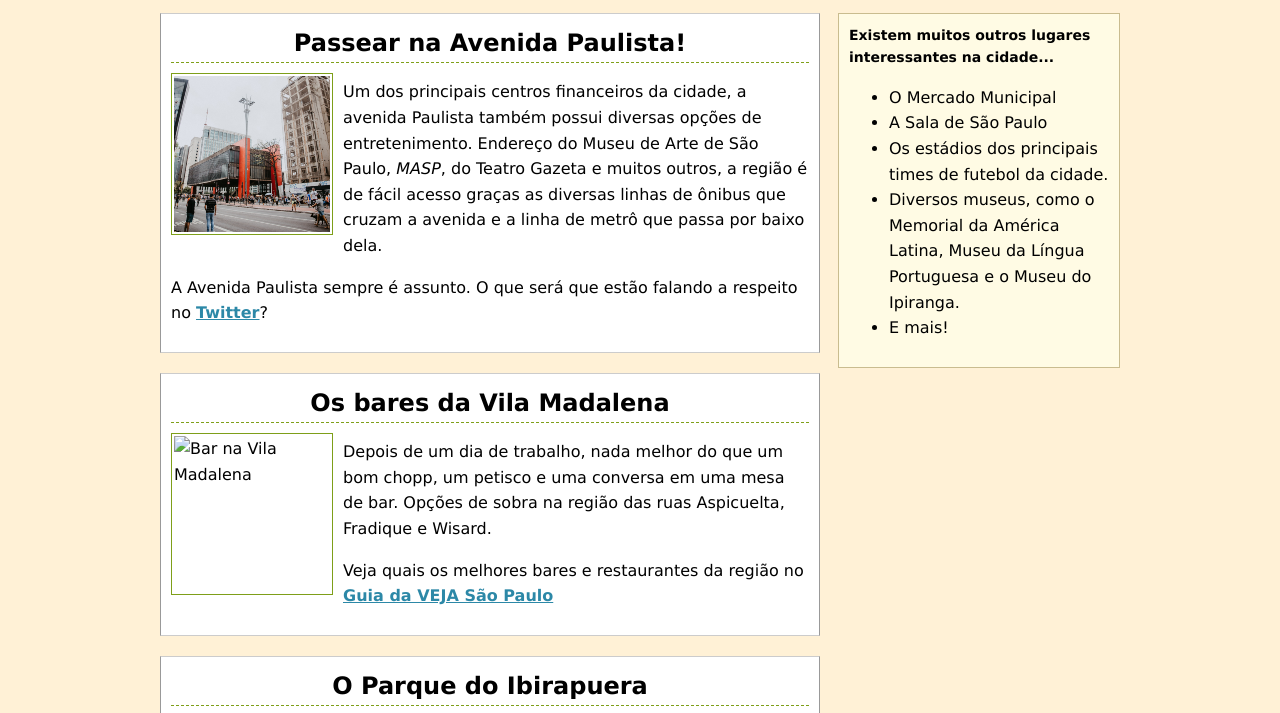
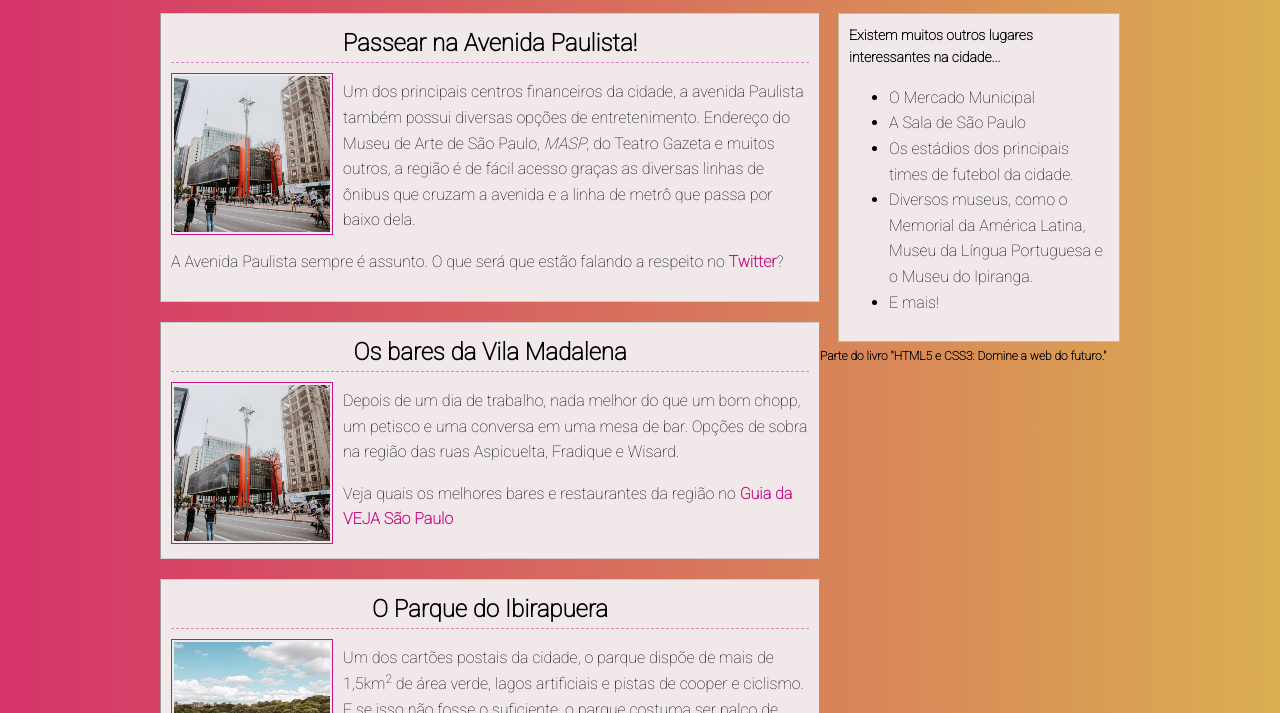
Before and after one commit to nycolemendonca/html5-css3-domine-a-web-do-futuro, a plain HTML site: page projeto1-cap2/index.html in a window 1280 px wide. Shown: the part 81-794 px from the top of the page. Drawn offline with nearby package versions, Linux system fonts and the light colour scheme; a script that the page names is missing.

Commit message:
Update index.html

```diff
--- a/projeto1-cap2/index.html
+++ b/projeto1-cap2/index.html
@@ -10,6 +10,7 @@
     <script src="prefixfree.min.js"></script>
     <link rel="icon" href="icon.ico">
     <style>
+        @import url('https://fonts.googleapis.com/css2?family=Roboto:wght@100&display=swap');
         .container {
             margin: 0 auto;
             width: 960px;
@@ -18,49 +19,41 @@
             text-align: center;
         }
         body {
-            background: #FFF1D6;
-            font-family: 'Lucida Sans', 'Lucida Sans Regular', 'Lucida Grande', 'Lucida Sans Unicode', Geneva, Verdana, sans-serif;
+            background-repeat: no-repeat;
+            background: linear-gradient(90deg, #d53369 0%, #daae51 100%);
+            font-family: 'Roboto';
             line-height: 1.6;
         }
         .place {
-            background-color: #FFF;
+            background-color: rgb(241, 233, 233);
             border: 1px solid #CCC;
             border-color: #CCC #999 #CCC #999;
             margin-bottom: 20px;
             padding: 10px;
             }
         .place h2 {
-            border-bottom: 1px dashed #7E9F19;
+            border-bottom: 1px dashed rgb(221, 136, 200);
             margin: 0;
             text-align: center;
         }
         .place a {
-            color: #2C88A7;
+            text-decoration: none;
             font-weight: bold;
+            color: mediumvioletred;
         }
         h1 a {
             color: #000000;
-            text-decoration: wavy;
-        }
-        h1 a:hover {
-            background-color: #ccc7c7;
-            color: rgb(0, 0, 0);
+            text-decoration: none;
         }
         .place img {
-            border: 1px solid #7E9F19;
+            border: 1px solid mediumvioletred;
             float: left;
             margin: 10px 10px 0 0;
             padding: 2px;
         }
-        .clear {
-            clear: both;
-        }
-        .footer {
-            font-size: 12px;
-            text-align: center;
-        }
+
         .sidenote {
-            background-color: #FFFBE4;
+            background-color: rgb(241, 233, 233);
             border: 1px solid #C9BC8F;
             float: right;
             padding: 10px;
@@ -76,6 +69,10 @@
         .places {
             float: left;
             width: 660px;
+        }
+        strong {
+            font-size: 12px;
+            text-align: end;
         }
     </style>
 </head>
@@ -99,7 +96,7 @@
         <div class='place'>
             <!--Essa div class='place' não tem impacto nenhum no visual da página. Mas ela nos permite adicionar um estilo, já que existe um elemento específico que engloba cada lugar mencionado do texto-->
             <h2>Os bares da Vila Madalena</h2>
-            <img src="img/" alt="Bar na Vila Madalena" width="156px" height="156px">
+            <img src="img/avenida-paulista.png" alt="Bar na Vila Madalena" width="156px" height="156px">
             <p>
                 Depois de um dia de trabalho, nada melhor do que um bom chopp, um petisco e uma conversa em uma mesa de bar. Opções de sobra na região das ruas Aspicuelta, Fradique e Wisard.
             </p>
```
